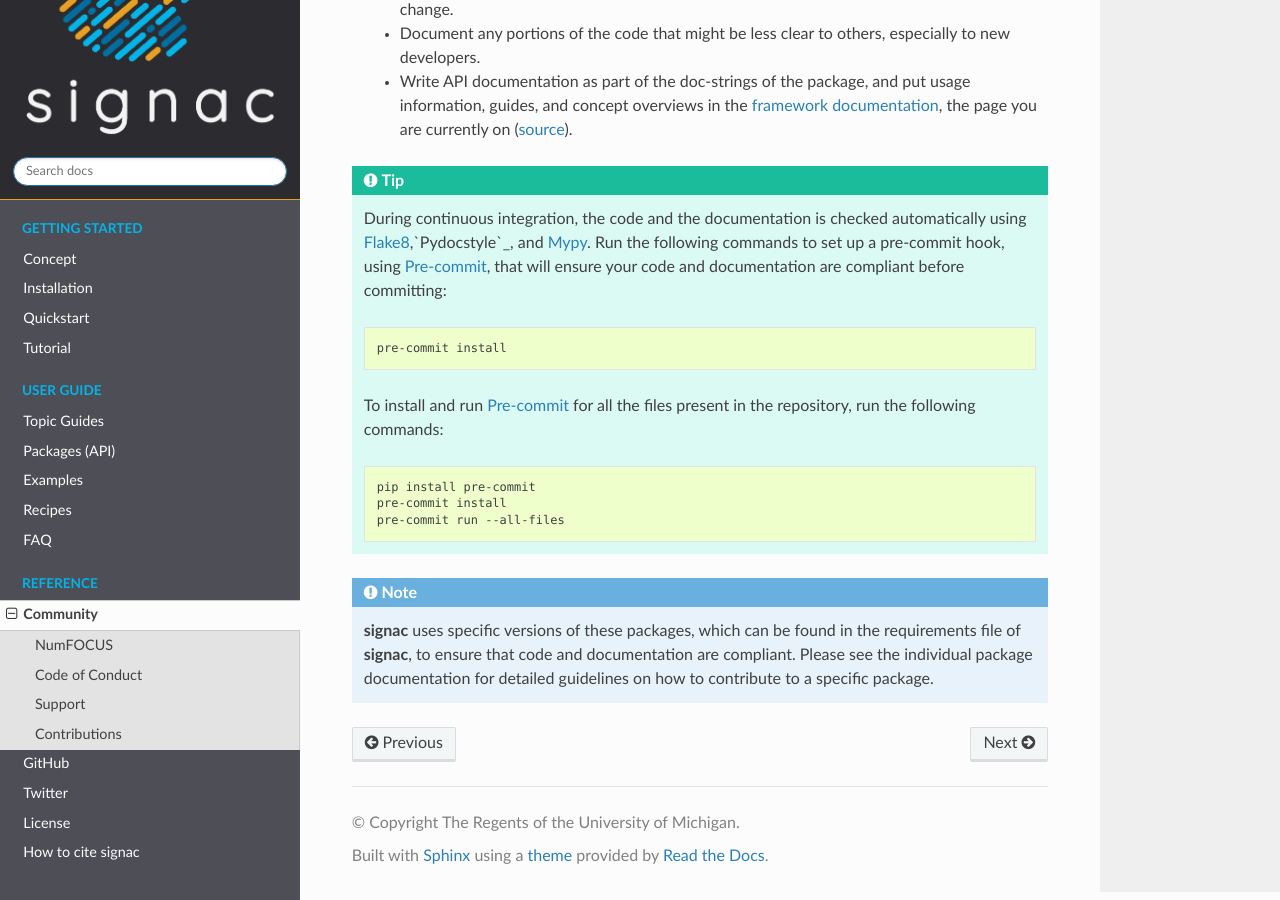
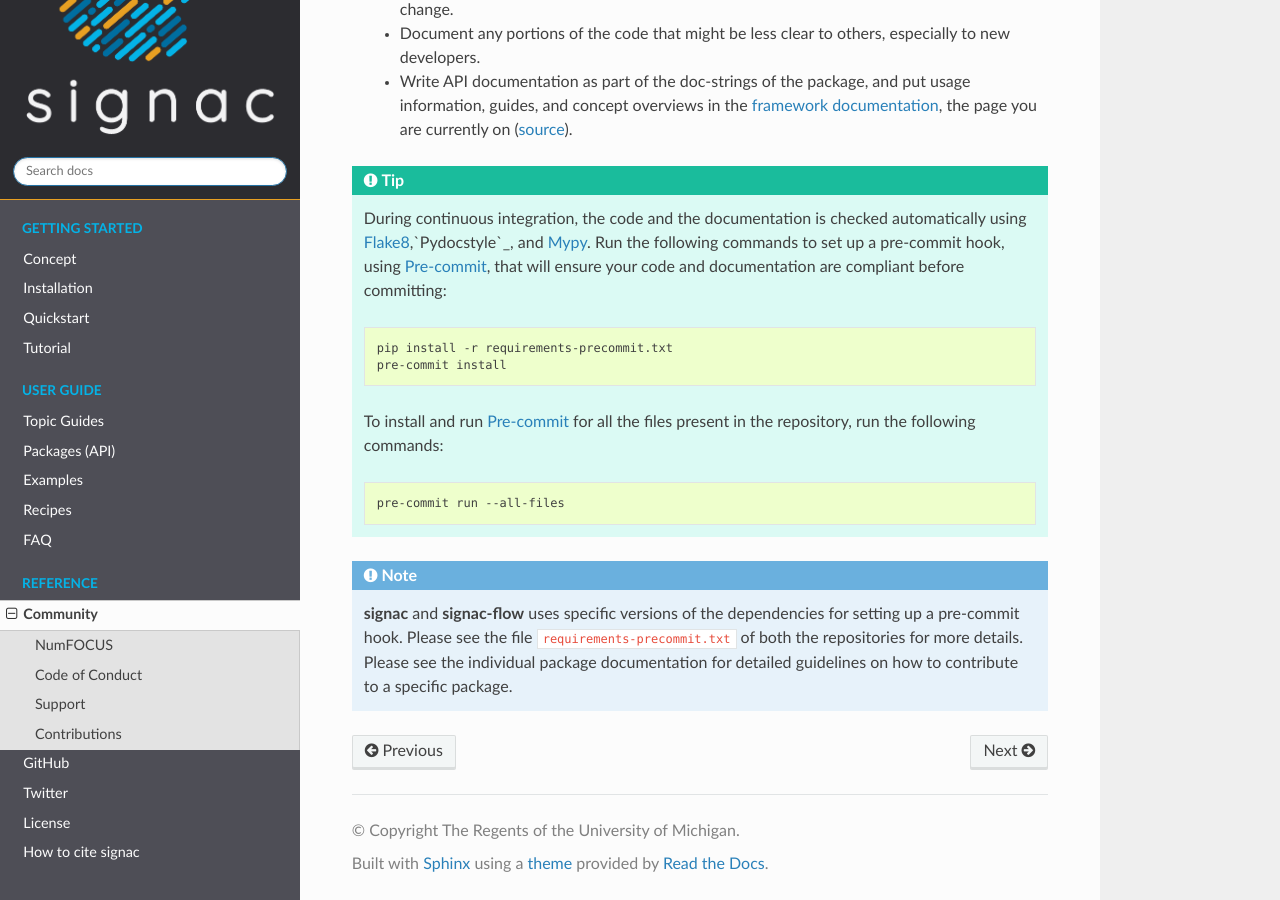
Before and after one commit to glotzerlab/signac-docs, a Sphinx documentation site: the page built from docs/source/community.rst, in a window 1280 px wide and 900 px high, scrolled down 1180 px. Built offline with Sphinx 7.4.7 and the Read the Docs theme 2.0.0, drawn with Linux system fonts in a browser that asks for light colours.

Commit message:
Improve documentation

```diff
--- a/docs/source/community.rst
+++ b/docs/source/community.rst
@@ -68,14 +68,13 @@ All code contributed via pull request needs to adhere to the following guideline
 
     .. code-block:: bash
 
+        pip install -r requirements-precommit.txt
         pre-commit install
 
     To install and run `Pre-commit`_ for all the files present in the repository, run the following commands:
 
     .. code-block:: bash
 
-        pip install pre-commit
-        pre-commit install
         pre-commit run --all-files
 
 .. _Flake8: https://flake8.pycqa.org/en/latest/
@@ -85,5 +84,5 @@ All code contributed via pull request needs to adhere to the following guideline
 
 .. note::
 
-    **signac** uses specific versions of these packages, which can be found in the requirements file of **signac**, to ensure that code and documentation are compliant.
+    **signac** and **signac-flow** uses specific versions of the dependencies for setting up a pre-commit hook. Please see the file ``requirements-precommit.txt`` of both the repositories for more details.
     Please see the individual package documentation for detailed guidelines on how to contribute to a specific package.
```
